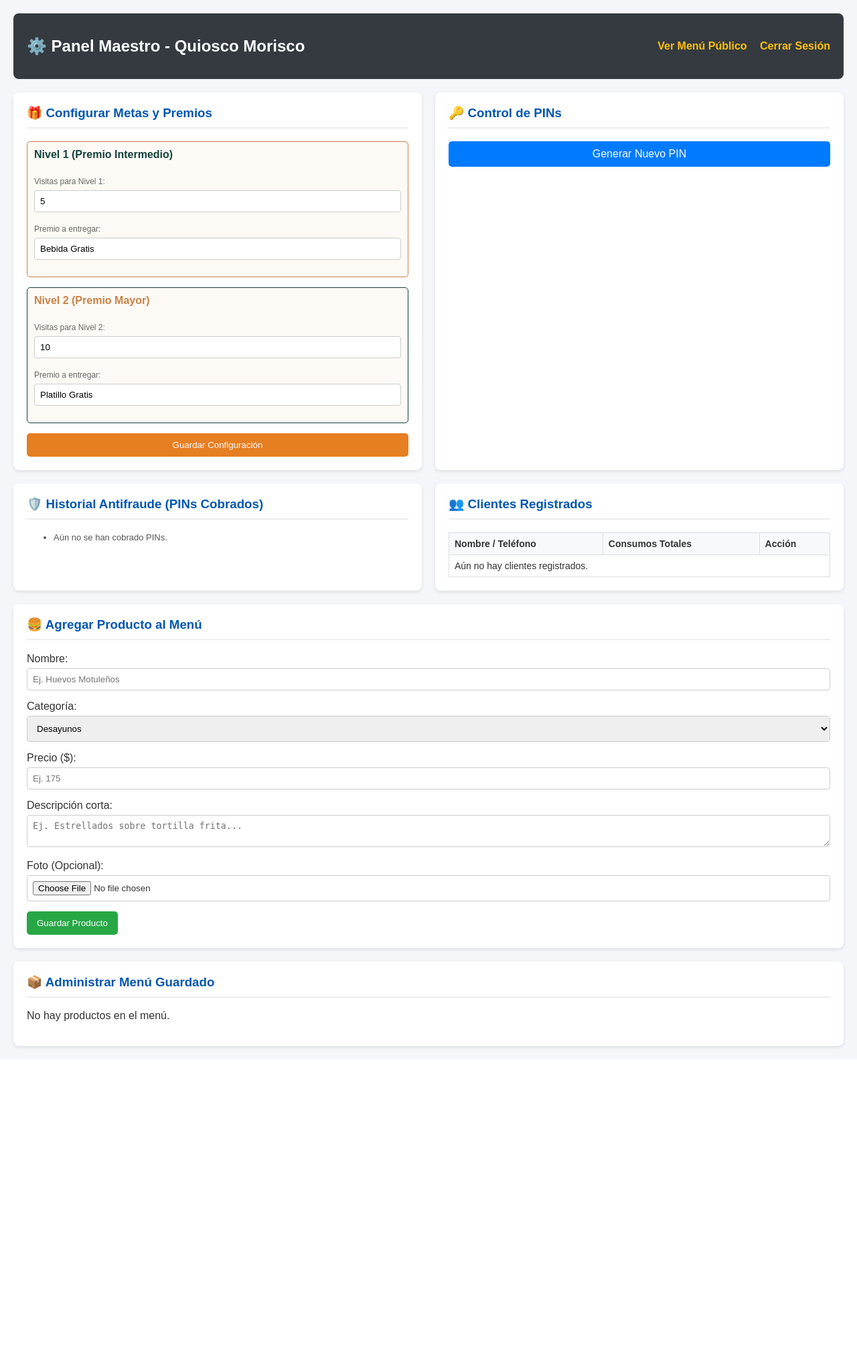
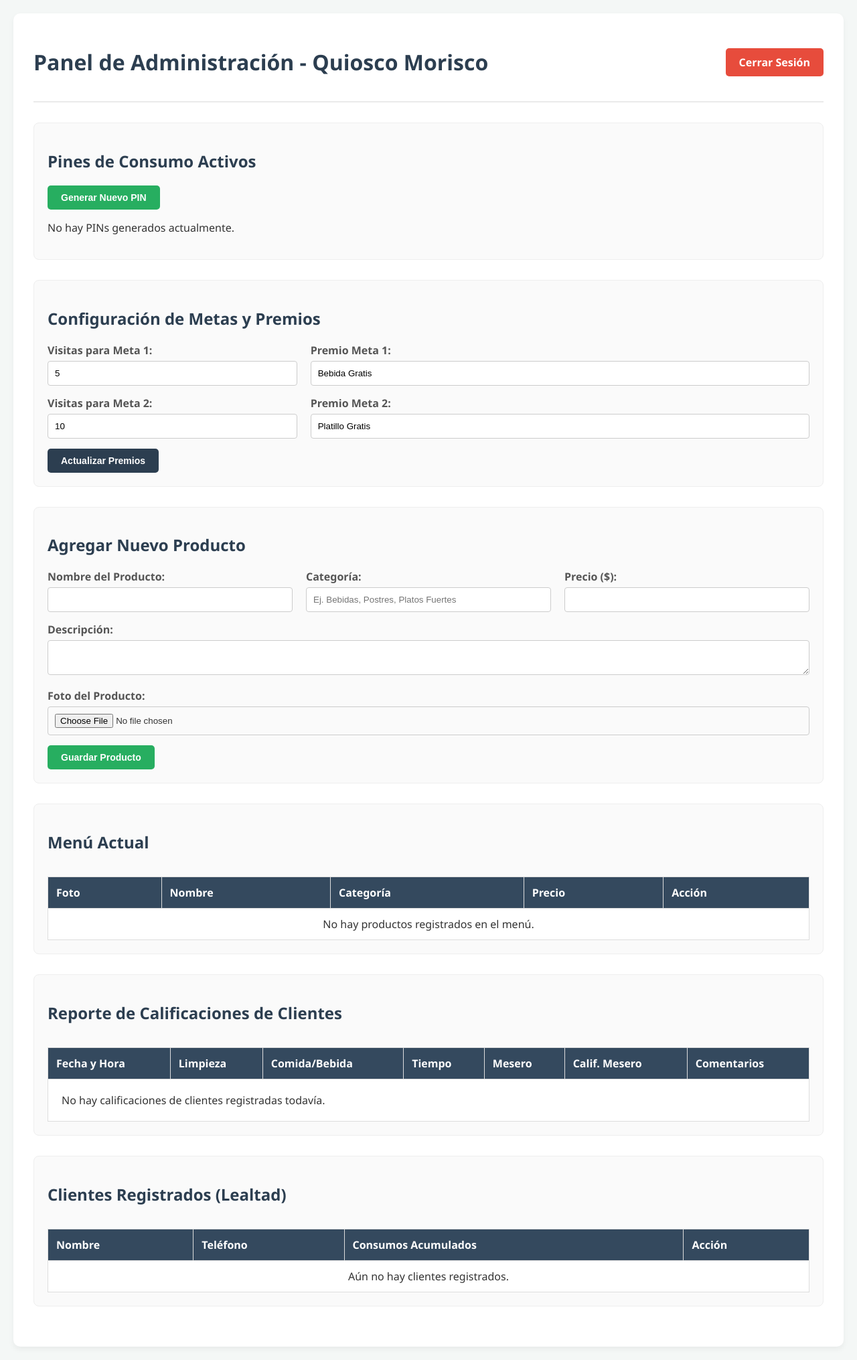
Before and after one commit to brayanjim2008/quiosco-morisco, a Flask app: page /admin in a window 1280 px wide. Shown: the whole page at 67% size. Before the commit the page ends 1568 px from the top, so only its background shows below. Run offline with Flask 3, Linux system fonts and the light colour scheme; a user stored in the database is signed in; data that the repository does not hold is empty; some libraries are stand-ins or nearby versions.

Commit message:
guardar cambios

```diff
--- a/app.py
+++ b/app.py
@@ -75,6 +75,9 @@ class Evaluacion(db.Model):
     limpieza = db.Column(db.Integer, nullable=False)
     mesero_nombre = db.Column(db.String(50), nullable=False)
     mesero_calificacion = db.Column(db.Integer, nullable=False)
+    calidad_comida = db.Column(db.Integer, nullable=False, default=5)
+    tiempo_espera = db.Column(db.String(50), nullable=False, default='Adecuado')
+    comentarios = db.Column(db.Text, nullable=True)
     fecha = db.Column(db.String(50), nullable=False)
 
 @login_manager.user_loader
@@ -145,11 +148,17 @@ def enviar_evaluacion():
     limpieza = int(request.form.get('limpieza'))
     mesero_nombre = request.form.get('mesero_nombre')
     mesero_calificacion = int(request.form.get('mesero_calificacion'))
+    calidad_comida = int(request.form.get('calidad_comida'))
+    tiempo_espera = request.form.get('tiempo_espera')
+    comentarios = request.form.get('comentarios', '')
 
     nueva_evaluacion = Evaluacion(
         limpieza=limpieza,
         mesero_nombre=mesero_nombre,
         mesero_calificacion=mesero_calificacion,
+        calidad_comida=calidad_comida,
+        tiempo_espera=tiempo_espera,
+        comentarios=comentarios,
         fecha=datetime.now().strftime("%d/%m/%Y %H:%M")
     )
     db.session.add(nueva_evaluacion)
@@ -210,7 +219,6 @@ def generar_pin():
     pin = PinCaja(codigo=nuevo_codigo)
     db.session.add(pin)
     db.session.commit()
-    # Si es cajero recarga la vista de cajero, si es admin recarga la de admin
     return redirect(url_for('admin_dashboard'))
 
 @app.route('/admin/configurar_premio', methods=['POST'])
@@ -290,8 +298,12 @@ def logout():
 with app.app_context():
     db.create_all()
 
+    # Forzar la actualización de tablas en PostgreSQL
     try:
         db.session.execute(text('ALTER TABLE "user" ALTER COLUMN password TYPE VARCHAR(255);'))
+        db.session.execute(text('ALTER TABLE evaluacion ADD COLUMN IF NOT EXISTS calidad_comida INTEGER DEFAULT 5;'))
+        db.session.execute(text('ALTER TABLE evaluacion ADD COLUMN IF NOT EXISTS tiempo_espera VARCHAR(50) DEFAULT \'Adecuado\';'))
+        db.session.execute(text('ALTER TABLE evaluacion ADD COLUMN IF NOT EXISTS comentarios TEXT;'))
         db.session.commit()
     except Exception:
         db.session.rollback()
--- a/templates/admin_dashboard.html
+++ b/templates/admin_dashboard.html
@@ -3,216 +3,235 @@
 <head>
     <meta charset="UTF-8">
     <meta name="viewport" content="width=device-width, initial-scale=1.0">
-    <title>Panel Maestro - Quiosco Morisco</title>
+    <title>Panel de Administración - Quiosco Morisco</title>
     <style>
-        body { font-family: sans-serif; background-color: #f4f6f9; margin: 0; padding: 20px; color: #333; }
-        .header { display: flex; justify-content: space-between; align-items: center; background: #343a40; color: white; padding: 15px 20px; border-radius: 8px; margin-bottom: 20px; }
-        .header a { color: #ffc107; text-decoration: none; font-weight: bold; margin-left: 15px; }
-        .grid { display: grid; grid-template-columns: 1fr 1fr; gap: 20px; }
-        @media (max-width: 768px) { .grid { grid-template-columns: 1fr; } }
-        .card { background: white; padding: 20px; border-radius: 8px; box-shadow: 0 2px 5px rgba(0,0,0,0.1); }
-        h3 { margin-top: 0; color: #0056b3; border-bottom: 2px solid #eee; padding-bottom: 10px; }
-        input, select, textarea { width: 100%; padding: 8px; margin: 5px 0 15px 0; box-sizing: border-box; border: 1px solid #ccc; border-radius: 4px; }
-        button { background: #28a745; color: white; border: none; padding: 10px 15px; border-radius: 5px; cursor: pointer; }
-        .btn-pin { background: #007bff; width: 100%; font-size: 16px; margin-bottom: 10px; }
-        table { width: 100%; border-collapse: collapse; margin-top: 10px; }
-        th, td { border: 1px solid #ddd; padding: 8px; text-align: left; }
-        th { background-color: #f8f9fa; }
-        .flash-msg { background-color: #d4edda; color: #155724; padding: 10px; border-radius: 5px; margin-bottom: 15px; text-align: center; }
-        .etiqueta-categoria { background: #13423b; color: white; padding: 4px 10px; border-radius: 20px; font-size: 12px; font-weight: bold; margin-bottom: 10px; display: inline-block; }
+        body { font-family: 'Segoe UI', Tahoma, Geneva, Verdana, sans-serif; background-color: #f4f7f6; color: #333; margin: 0; padding: 20px; }
+        .container { max-width: 1200px; margin: 0 auto; background: #fff; padding: 30px; border-radius: 10px; box-shadow: 0 4px 8px rgba(0,0,0,0.05); }
+        .header { display: flex; justify-content: space-between; align-items: center; border-bottom: 2px solid #eaeaea; padding-bottom: 15px; margin-bottom: 30px; }
+        h1, h2, h3 { color: #2c3e50; }
+        .btn { padding: 10px 20px; background-color: #2c3e50; color: white; border: none; border-radius: 5px; cursor: pointer; text-decoration: none; font-weight: bold; font-size: 14px; }
+        .btn:hover { background-color: #1a252f; }
+        .btn-success { background-color: #27ae60; }
+        .btn-success:hover { background-color: #2ecc71; }
+        .btn-danger { background-color: #e74c3c; padding: 5px 10px; font-size: 12px; }
+        .section-card { background: #fafafa; border: 1px solid #eee; padding: 20px; border-radius: 8px; margin-bottom: 30px; }
+        table { width: 100%; border-collapse: collapse; margin-top: 15px; background: #fff; }
+        th, td { border: 1px solid #ddd; padding: 12px; text-align: left; }
+        th { background-color: #34495e; color: white; }
+        .form-group { margin-bottom: 15px; }
+        .form-group label { display: block; font-weight: bold; margin-bottom: 5px; color: #555; }
+        .form-group input, .form-group textarea, .form-group select { width: 100%; padding: 10px; border: 1px solid #ccc; border-radius: 4px; box-sizing: border-box; }
+        .alert { padding: 15px; margin-bottom: 20px; border-radius: 5px; }
+        .alert-exito { background-color: #d4edda; color: #155724; border: 1px solid #c3e6cb; }
+        .alert-error { background-color: #f8d7da; color: #721c24; border: 1px solid #f5c6cb; }
+        .pin-box { font-size: 24px; font-weight: bold; color: #d35400; background: #fdf0e6; padding: 10px 20px; border-radius: 5px; display: inline-block; margin: 5px; border: 1px solid #f5cdae; letter-spacing: 2px;}
     </style>
 </head>
 <body>
 
+<div class="container">
     <div class="header">
-    <h2>⚙️ Panel Maestro - Quiosco Morisco</h2>
-    <div>
-        <a href="/" target="_blank">Ver Menú Público</a>
-        <a href="/logout">Cerrar Sesión</a>
-    </div>
+        <h1>Panel de Administración - Quiosco Morisco</h1>
+        <a href="{{ url_for('logout') }}" class="btn btn-danger" style="font-size: 16px; padding: 10px 20px;">Cerrar Sesión</a>
     </div>
 
+    <!-- Mensajes Flash -->
     {% with messages = get_flashed_messages(with_categories=true) %}
       {% if messages %}
         {% for category, message in messages %}
-      <div class="flash-msg">{{ message }}</div>
+          <div class="alert alert-{{ category }}">{{ message }}</div>
         {% endfor %}
       {% endif %}
     {% endwith %}
 
-<div class="grid">
-    <!-- Configurar Premios -->
-    <div class="card">
-        <h3>🎁 Configurar Metas y Premios</h3>
-        <form action="/admin/configurar_premio" method="POST">
-            <div style="background: #fdfaf6; border: 1px solid #c98246; padding: 10px; border-radius: 5px; margin-bottom: 15px;">
-                <h4 style="margin-top: 0; color: #13423b;">Nivel 1 (Premio Intermedio)</h4>
-                <label style="font-size: 12px; color: #666;">Visitas para Nivel 1:</label>
-                <input type="number" name="meta_1" value="{{ meta_1 }}" min="1" required>
-                <label style="font-size: 12px; color: #666;">Premio a entregar:</label>
+    <!-- SECCIÓN 1: PINES DE CONSUMO -->
+    <div class="section-card">
+        <h2>Pines de Consumo Activos</h2>
+        <form action="{{ url_for('generar_pin') }}" method="POST" style="margin-bottom: 15px;">
+            <button type="submit" class="btn btn-success">Generar Nuevo PIN</button>
+        </form>
+        <div>
+            {% for pin in pins %}
+                <div class="pin-box">{{ pin.codigo }}</div>
+            {% else %}
+                <p>No hay PINs generados actualmente.</p>
+            {% endfor %}
+        </div>
+    </div>
+
+    <!-- SECCIÓN 2: CONFIGURACIÓN DE PREMIOS -->
+    <div class="section-card">
+        <h2>Configuración de Metas y Premios</h2>
+        <form action="{{ url_for('configurar_premio') }}" method="POST">
+            <div style="display: flex; gap: 20px;">
+                <div class="form-group" style="flex: 1;">
+                    <label>Visitas para Meta 1:</label>
+                    <input type="number" name="meta_1" value="{{ meta_1 }}" required>
+                </div>
+                <div class="form-group" style="flex: 2;">
+                    <label>Premio Meta 1:</label>
                     <input type="text" name="premio_1" value="{{ premio_1 }}" required>
                 </div>
-
-            <div style="background: #fdfaf6; border: 1px solid #13423b; padding: 10px; border-radius: 5px; margin-bottom: 15px;">
-                <h4 style="margin-top: 0; color: #c98246;">Nivel 2 (Premio Mayor)</h4>
-                <label style="font-size: 12px; color: #666;">Visitas para Nivel 2:</label>
-                <input type="number" name="meta_2" value="{{ meta_2 }}" min="2" required>
-                <label style="font-size: 12px; color: #666;">Premio a entregar:</label>
+            </div>
+            <div style="display: flex; gap: 20px;">
+                <div class="form-group" style="flex: 1;">
+                    <label>Visitas para Meta 2:</label>
+                    <input type="number" name="meta_2" value="{{ meta_2 }}" required>
+                </div>
+                <div class="form-group" style="flex: 2;">
+                    <label>Premio Meta 2:</label>
                     <input type="text" name="premio_2" value="{{ premio_2 }}" required>
                 </div>
-            <button type="submit" style="background: #e67e22; width: 100%;">Guardar Configuración</button>
+            </div>
+            <button type="submit" class="btn">Actualizar Premios</button>
         </form>
     </div>
 
-    <!-- Control de PINs -->
-    <div class="card">
-        <h3>🔑 Control de PINs</h3>
-        <form action="/caja/generar_pin" method="POST">
-            <button type="submit" class="btn-pin">Generar Nuevo PIN</button>
+    <!-- SECCIÓN 3: AGREGAR PRODUCTOS AL MENÚ -->
+    <div class="section-card">
+        <h2>Agregar Nuevo Producto</h2>
+        <form action="{{ url_for('nuevo_producto') }}" method="POST" enctype="multipart/form-data">
+            <div style="display: flex; gap: 20px;">
+                <div class="form-group" style="flex: 1;">
+                    <label>Nombre del Producto:</label>
+                    <input type="text" name="nombre" required>
+                </div>
+                <div class="form-group" style="flex: 1;">
+                    <label>Categoría:</label>
+                    <input type="text" name="categoria" placeholder="Ej. Bebidas, Postres, Platos Fuertes" required>
+                </div>
+                <div class="form-group" style="flex: 1;">
+                    <label>Precio ($):</label>
+                    <input type="number" step="0.01" name="precio" required>
+                </div>
+            </div>
+            <div class="form-group">
+                <label>Descripción:</label>
+                <textarea name="descripcion" rows="2"></textarea>
+            </div>
+            <div class="form-group">
+                <label>Foto del Producto:</label>
+                <input type="file" name="foto" accept="image/*">
+            </div>
+            <button type="submit" class="btn btn-success">Guardar Producto</button>
         </form>
-        <ul style="max-height: 150px; overflow-y: auto;">
-            {% for pin in pins %}
-                <li style="font-size: 16px; margin-bottom: 5px;">
-                    <strong style="font-family: monospace; font-size: 20px;">{{ pin.codigo }}</strong>
-                </li>
-            {% endfor %}
-        </ul>
     </div>
 
-    <!-- Historial Antifraude -->
-    <div class="card">
-        <h3>🛡️ Historial Antifraude (PINs Cobrados)</h3>
-        <ul style="max-height: 200px; overflow-y: auto; font-size: 13px; color: #555;">
-            {% for h in historial %}
-                <li style="margin-bottom: 5px; border-bottom: 1px solid #eee; padding-bottom: 5px;">
-                    PIN <strong>{{ h.codigo }}</strong> cobrado. <br>
-                    <em>Generado por {{ h.creado_por }} el {{ h.fecha_creacion }}</em>
-                </li>
-            {% else %}
-                <li>Aún no se han cobrado PINs.</li>
-            {% endfor %}
-        </ul>
-    </div>
-
-    <!-- Clientes Registrados -->
-    <div class="card">
-        <h3>👥 Clientes Registrados</h3>
-        <table style="font-size: 14px;">
+    <!-- SECCIÓN 4: LISTA DE PRODUCTOS -->
+    <div class="section-card">
+        <h2>Menú Actual</h2>
+        <div style="overflow-x: auto;">
+            <table>
+                <thead>
                     <tr>
-                <th>Nombre / Teléfono</th>
-                <th>Consumos Totales</th>
+                        <th>Foto</th>
+                        <th>Nombre</th>
+                        <th>Categoría</th>
+                        <th>Precio</th>
                         <th>Acción</th>
                     </tr>
-            {% for cliente in clientes %}
+                </thead>
+                <tbody>
+                    {% for p in productos %}
                     <tr>
-                <td><strong>{{ cliente.nombre }}</strong><br>{{ cliente.telefono }}</td>
-                <td><strong>{{ cliente.consumos }}</strong></td>
                         <td>
-                    <form action="/admin/cliente/eliminar/{{ cliente.id }}" method="POST" style="margin: 0;">
-                        <button type="submit" style="background: #dc3545; padding: 5px 10px; font-size: 12px;" onclick="return confirm('¿Seguro de borrar a este cliente?');">Borrar</button>
+                            {% if p.imagen_url %}
+                                <img src="{{ p.imagen_url }}" alt="foto" style="width: 50px; height: 50px; object-fit: cover; border-radius: 5px;">
+                            {% else %}
+                                Sin foto
+                            {% endif %}
+                        </td>
+                        <td>{{ p.nombre }}</td>
+                        <td>{{ p.categoria }}</td>
+                        <td>${{ p.precio }}</td>
+                        <td>
+                            <form action="{{ url_for('eliminar_producto', id=p.id) }}" method="POST" onsubmit="return confirm('¿Seguro que deseas eliminar este producto?');">
+                                <button type="submit" class="btn btn-danger">Eliminar</button>
                             </form>
                         </td>
                     </tr>
                     {% else %}
-            <tr><td colspan="3">Aún no hay clientes registrados.</td></tr>
+                    <tr>
+                        <td colspan="5" style="text-align: center;">No hay productos registrados en el menú.</td>
+                    </tr>
                     {% endfor %}
+                </tbody>
             </table>
         </div>
-
-    <!-- Agregar Producto -->
-    <div class="card" style="grid-column: 1 / -1;">
-        <h3>🍔 Agregar Producto al Menú</h3>
-        <form action="/admin/producto/nuevo" method="POST" enctype="multipart/form-data">
-            <label>Nombre:</label>
-            <input type="text" name="nombre" required placeholder="Ej. Huevos Motuleños">
-
-            <label>Categoría:</label>
-            <select name="categoria" required style="padding: 10px; border-radius: 5px; border: 1px solid #ccc; width: 100%; margin-bottom: 15px;">
-                <option value="Desayunos">Desayunos</option>
-                <option value="Entradas">Entradas</option>
-                <option value="Sándwiches Bistró">Sándwiches Bistró</option>
-                <option value="Hamburguesas">Hamburguesas</option>
-                <option value="Antojitos">Antojitos</option>
-                <option value="Platillos Bistró">Platillos Bistró</option>
-                <option value="Postres">Postres</option>
-                <option value="Bebidas Calientes">Bebidas Calientes</option>
-                <option value="Bebidas Frías y Frappes">Bebidas Frías y Frappes</option>
-                <option value="Infusiones">Infusiones</option>
-                <option value="Jugos y Aguas Naturales">Jugos y Aguas Naturales</option>
-                <option value="Refrescos">Refrescos</option>
-                <option value="Cervezas">Cervezas</option>
-                <option value="Cócteles">Cócteles</option>
-            </select>
-
-            <label>Precio ($):</label>
-            <input type="number" step="0.50" name="precio" required placeholder="Ej. 175">
-
-            <label>Descripción corta:</label>
-            <textarea name="descripcion" rows="2" placeholder="Ej. Estrellados sobre tortilla frita..."></textarea>
-
-            <label>Foto (Opcional):</label>
-            <input type="file" name="foto" accept="image/*" style="background: #fff;">
-
-            <button type="submit">Guardar Producto</button>
-        </form>
     </div>
 
-    <!-- Modificar Menú -->
-    <div class="card" style="grid-column: 1 / -1;">
-        <h3>📦 Administrar Menú Guardado</h3>
-        {% for p in productos %}
-        <div style="border: 1px solid #ccc; padding: 15px; margin-bottom: 15px; border-radius: 5px; background-color: #fafafa;">
-
-            <span class="etiqueta-categoria">📁 {{ p.categoria }}</span>
-
-            <form action="/admin/producto/editar/{{ p.id }}" method="POST" enctype="multipart/form-data" style="display: flex; gap: 10px; align-items: flex-end; flex-wrap: wrap;">
-
-                <div style="display: flex; flex-direction: column;">
-                    <label style="font-size: 12px; color: #666;">Nombre:</label>
-                    <input type="text" name="nombre" value="{{ p.nombre }}" required style="margin:0; width: 160px;">
+    <!-- SECCIÓN 5: REPORTE DE CALIFICACIONES Y ESTRELLAS -->
+    <div class="section-card">
+        <h2>Reporte de Calificaciones de Clientes</h2>
+        <div style="overflow-x: auto;">
+            <table style="min-width: 900px; text-align: center;">
+                <thead style="background: #2c3e50;">
+                    <tr>
+                        <th>Fecha y Hora</th>
+                        <th>Limpieza</th>
+                        <th>Comida/Bebida</th>
+                        <th>Tiempo</th>
+                        <th>Mesero</th>
+                        <th>Calif. Mesero</th>
+                        <th>Comentarios</th>
+                    </tr>
+                </thead>
+                <tbody>
+                    {% for ev in evaluaciones %}
+                    <tr>
+                        <td style="font-size: 13px;">{{ ev.fecha }}</td>
+                        <td style="color: #ff9800; font-size: 18px;">{{ "★" * ev.limpieza }}</td>
+                        <td style="color: #ff9800; font-size: 18px;">{{ "★" * ev.calidad_comida }}</td>
+                        <td style="font-weight: bold; font-size: 14px;">{{ ev.tiempo_espera }}</td>
+                        <td style="font-weight: bold; font-size: 14px;">{{ ev.mesero_nombre }}</td>
+                        <td style="color: #ff9800; font-size: 18px;">{{ "★" * ev.mesero_calificacion }}</td>
+                        <td style="text-align: left; font-size: 13px; max-width: 250px;">{{ ev.comentarios }}</td>
+                    </tr>
+                    {% else %}
+                    <tr>
+                        <td colspan="7" style="padding: 20px;">No hay calificaciones de clientes registradas todavía.</td>
+                    </tr>
+                    {% endfor %}
+                </tbody>
+            </table>
+        </div>
     </div>
 
-                <div style="display: flex; flex-direction: column;">
-                    <label style="font-size: 12px; color: #666;">Cambiar Categoría:</label>
-                    <select name="categoria" required style="margin:0; width: 150px; padding: 8px; border: 1px solid #ccc; border-radius: 4px;">
-                        <option value="Desayunos" {% if p.categoria == 'Desayunos' %}selected{% endif %}>Desayunos</option>
-                        <option value="Entradas" {% if p.categoria == 'Entradas' %}selected{% endif %}>Entradas</option>
-                        <option value="Sándwiches Bistró" {% if p.categoria == 'Sándwiches Bistró' %}selected{% endif %}>Sándwiches Bistró</option>
-                        <option value="Hamburguesas" {% if p.categoria == 'Hamburguesas' %}selected{% endif %}>Hamburguesas</option>
-                        <option value="Antojitos" {% if p.categoria == 'Antojitos' %}selected{% endif %}>Antojitos</option>
-                        <option value="Platillos Bistró" {% if p.categoria == 'Platillos Bistró' %}selected{% endif %}>Platillos Bistró</option>
-                        <option value="Postres" {% if p.categoria == 'Postres' %}selected{% endif %}>Postres</option>
-                        <option value="Bebidas Calientes" {% if p.categoria == 'Bebidas Calientes' %}selected{% endif %}>Bebidas Calientes</option>
-                        <option value="Bebidas Frías y Frappes" {% if p.categoria == 'Bebidas Frías y Frappes' %}selected{% endif %}>Bebidas Frías y Frappes</option>
-                        <option value="Infusiones" {% if p.categoria == 'Infusiones' %}selected{% endif %}>Infusiones</option>
-                        <option value="Jugos y Aguas Naturales" {% if p.categoria == 'Jugos y Aguas Naturales' %}selected{% endif %}>Jugos y Aguas Naturales</option>
-                        <option value="Refrescos" {% if p.categoria == 'Refrescos' %}selected{% endif %}>Refrescos</option>
-                        <option value="Cervezas" {% if p.categoria == 'Cervezas' %}selected{% endif %}>Cervezas</option>
-                        <option value="Cócteles" {% if p.categoria == 'Cócteles' %}selected{% endif %}>Cócteles</option>
-                    </select>
+    <!-- SECCIÓN 6: CLIENTES Y CONSUMOS -->
+    <div class="section-card">
+        <h2>Clientes Registrados (Lealtad)</h2>
+        <div style="overflow-x: auto;">
+            <table>
+                <thead>
+                    <tr>
+                        <th>Nombre</th>
+                        <th>Teléfono</th>
+                        <th>Consumos Acumulados</th>
+                        <th>Acción</th>
+                    </tr>
+                </thead>
+                <tbody>
+                    {% for c in clientes %}
+                    <tr>
+                        <td>{{ c.nombre }}</td>
+                        <td>{{ c.telefono }}</td>
+                        <td style="font-weight: bold; font-size: 18px;">{{ c.consumos }}</td>
+                        <td>
+                            <form action="{{ url_for('eliminar_cliente', id=c.id) }}" method="POST" onsubmit="return confirm('¿Seguro que deseas eliminar el historial de este cliente?');">
+                                <button type="submit" class="btn btn-danger">Eliminar</button>
+                            </form>
+                        </td>
+                    </tr>
+                    {% else %}
+                    <tr>
+                        <td colspan="4" style="text-align: center;">Aún no hay clientes registrados.</td>
+                    </tr>
+                    {% endfor %}
+                </tbody>
+            </table>
+        </div>
     </div>
 
-                <div style="display: flex; flex-direction: column;">
-                    <label style="font-size: 12px; color: #666;">Precio ($):</label>
-                    <input type="number" step="0.50" name="precio" value="{{ p.precio }}" required style="margin:0; width: 80px;">
-                </div>
-
-                <div style="display: flex; flex-direction: column;">
-                    <label style="font-size: 12px; color: #666;">Foto:</label>
-                    <input type="file" name="foto" accept="image/*" style="margin:0; width: 170px;">
-                </div>
-
-                <button type="submit" style="background: #007bff; height: 35px; padding: 0 15px;">Actualizar</button>
-            </form>
-
-            <form action="/admin/producto/eliminar/{{ p.id }}" method="POST" style="margin-top: 10px;">
-                <button type="submit" style="background: #dc3545; padding: 5px 10px; font-size: 13px;" onclick="return confirm('¿Seguro de borrar {{ p.nombre }}?');">🗑️ Borrar este platillo</button>
-            </form>
-        </div>
-        {% else %}
-        <p>No hay productos en el menú.</p>
-        {% endfor %}
-    </div>
 </div>
 
 </body>
```
Also changed, not shown: templates/index.html (+56 -3 lines). Lines whose indentation alone changed are shown as unchanged.
